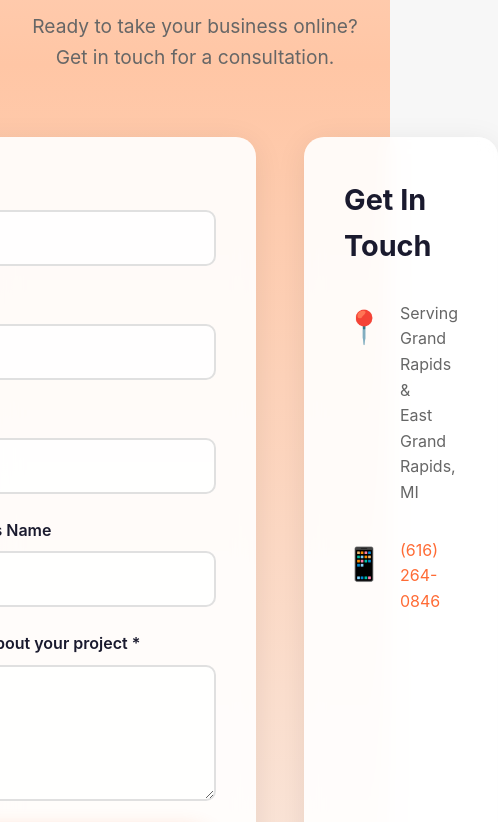
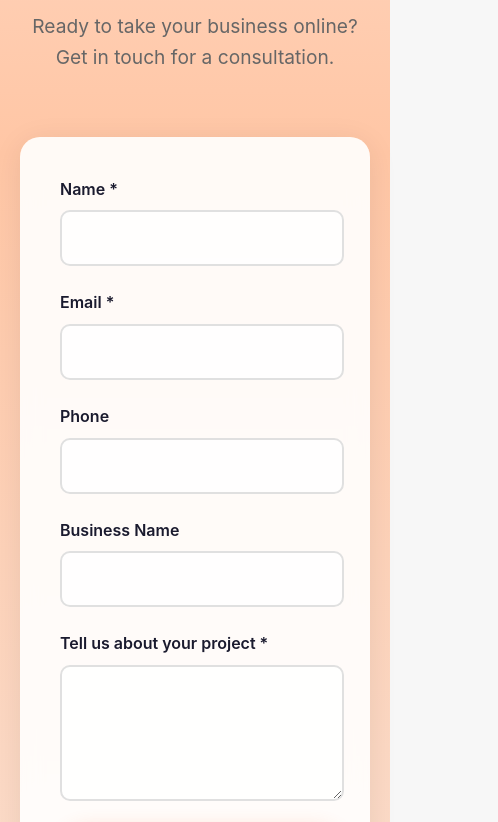
Before and after one commit to bearful/bctechgr, a plain HTML site: page index.html in a window 390 px wide. Shown: the part 5080-5902 px from the top of the page, 498 px wide, since content can reach past the window. Drawn offline with Linux system fonts and the light colour scheme.

Commit message:
Fix mobile layout for contact section to prevent content cutoff
Stack contact form and contact info vertically on mobile devices using flex-direction instead of grid to ensure proper responsive behavior.

🤖 Generated with [Claude Code](https://claude.com/claude-code)

Co-Authored-By: Claude <noreply@anthropic.com>

```diff
--- a/styles.css
+++ b/styles.css
@@ -647,12 +647,17 @@ body {
     }
 
     .contact-content {
-        grid-template-columns: 1fr;
-        gap: 3rem;
+        flex-direction: column;
+        gap: 2rem;
     }
 
     .contact-form {
         grid-template-columns: 1fr;
+        width: 100%;
+    }
+
+    .contact-info {
+        width: 100%;
     }
 }
 
```
